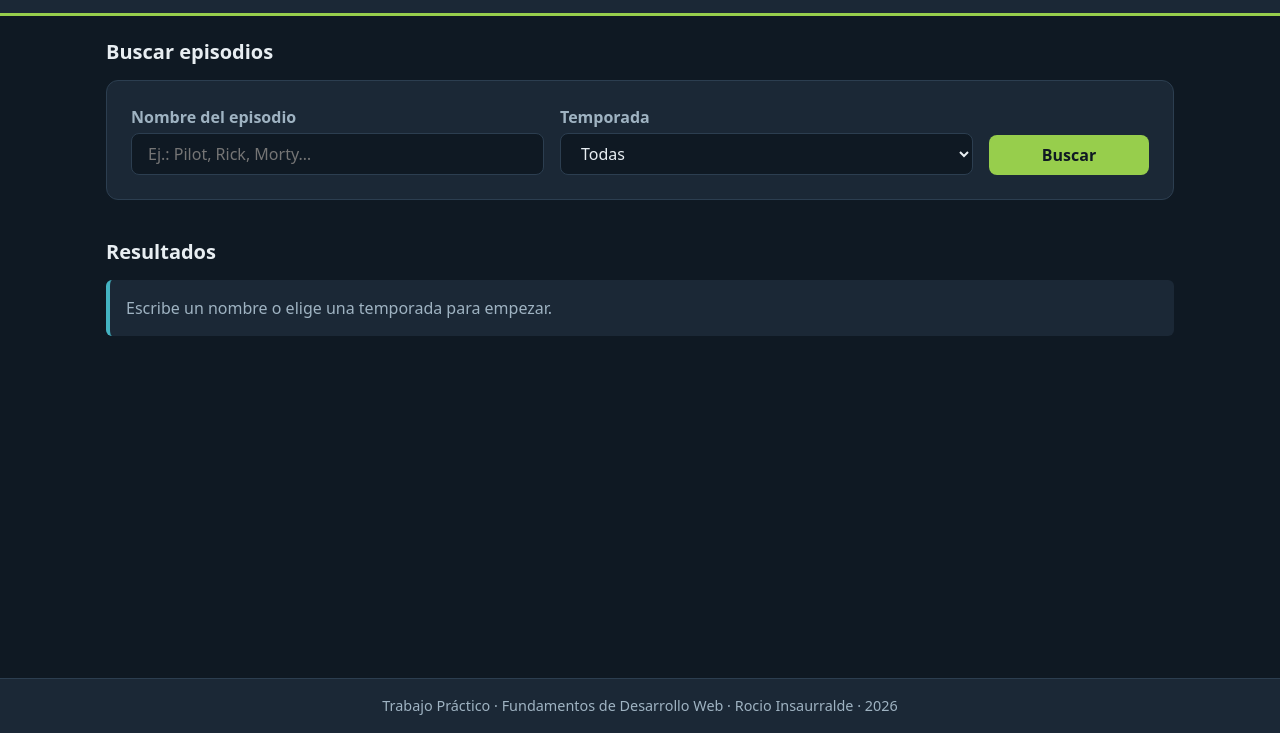
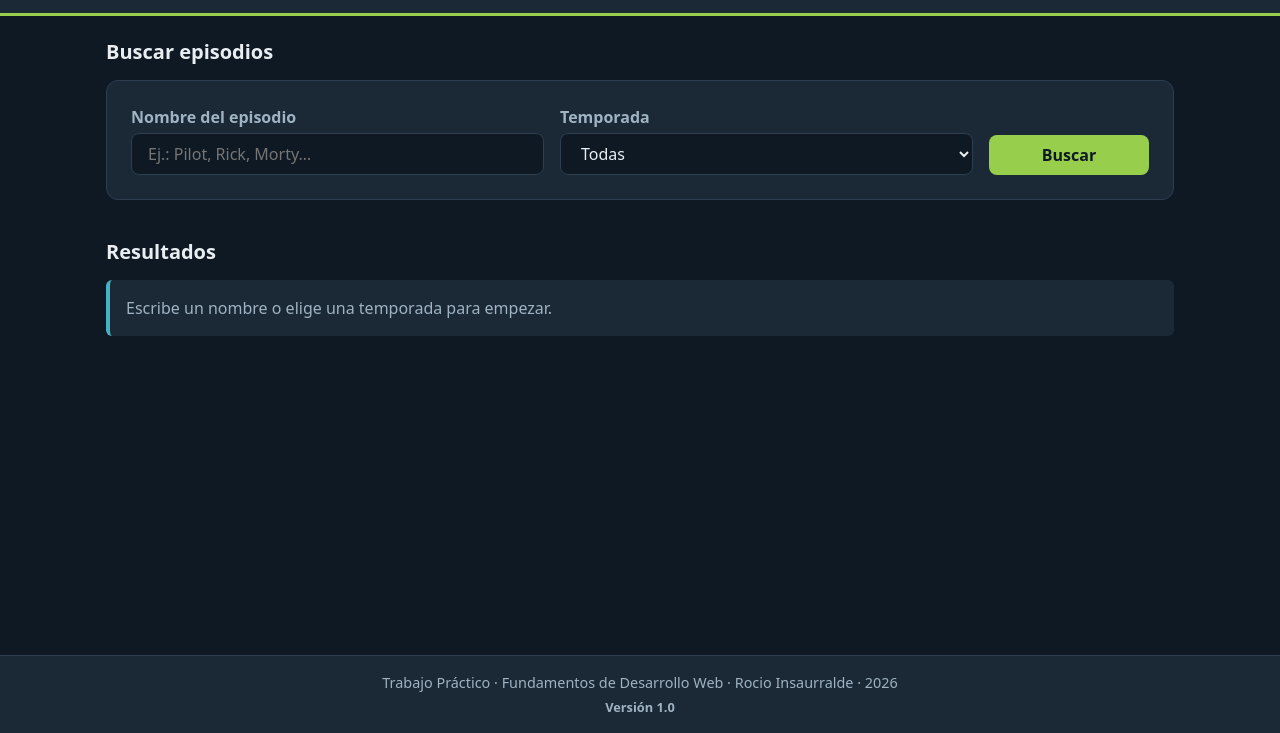
Before and after one commit to roochi01/tp-insaurralde-rocio, a plain HTML site: page index.html in a window 1280 px wide. Shown: the part 67-800 px from the top of the page. Drawn offline with Linux system fonts and the light colour scheme.

Commit message:
Agregar número de versión en el pie

```diff
--- a/css/estilos.css
+++ b/css/estilos.css
@@ -283,6 +283,12 @@ h3 {
   margin: 0;
 }
 
+.pie .pie__version {
+  margin-top: var(--espacio-xs);
+  font-size: 0.8rem;
+  font-weight: 600;
+}
+
 /* ==========================================================
    Responsive: celulares (R3)
    ========================================================== */
--- a/index.html
+++ b/index.html
@@ -61,6 +61,7 @@
 
   <footer class="pie">
     <p>Trabajo Práctico · Fundamentos de Desarrollo Web · Rocio Insaurralde · 2026</p>
+    <p class="pie__version">Versión <span id="version">1.0</span></p>
   </footer>
 </body>
 </html>
```
